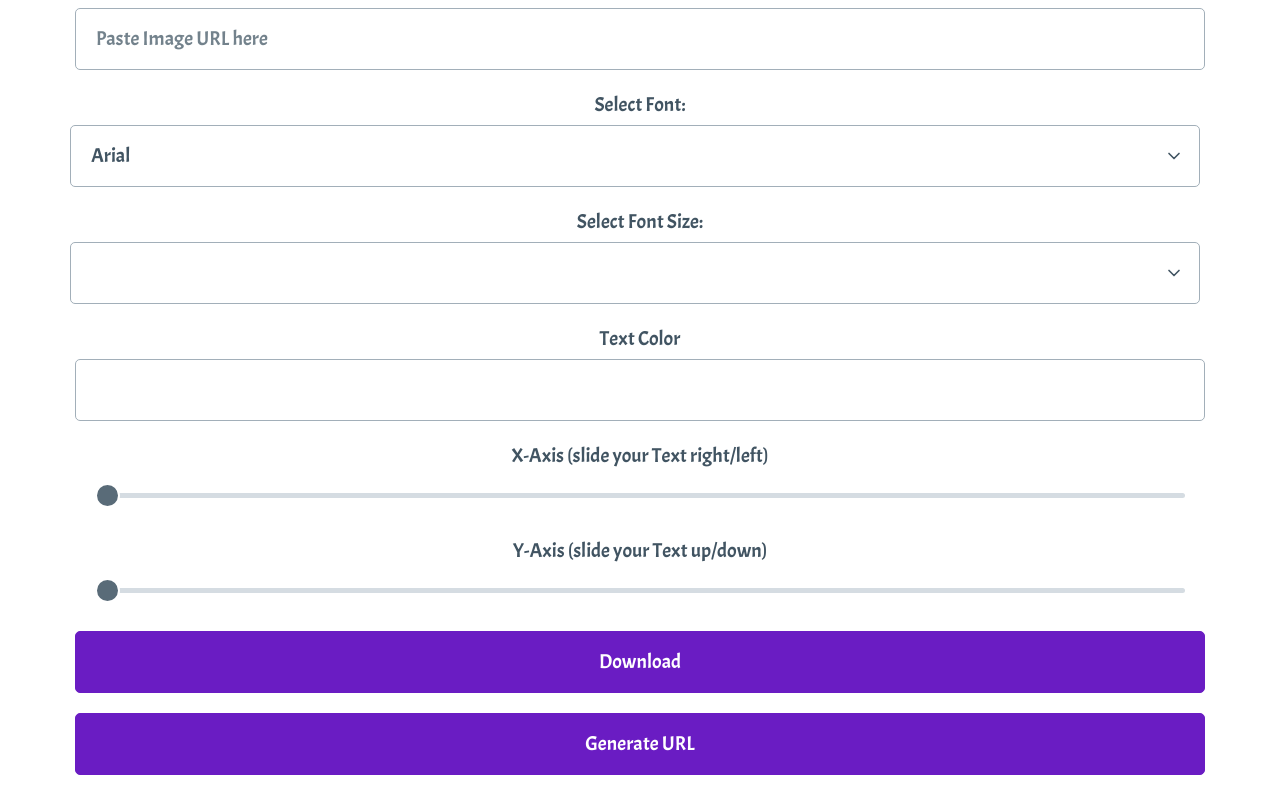
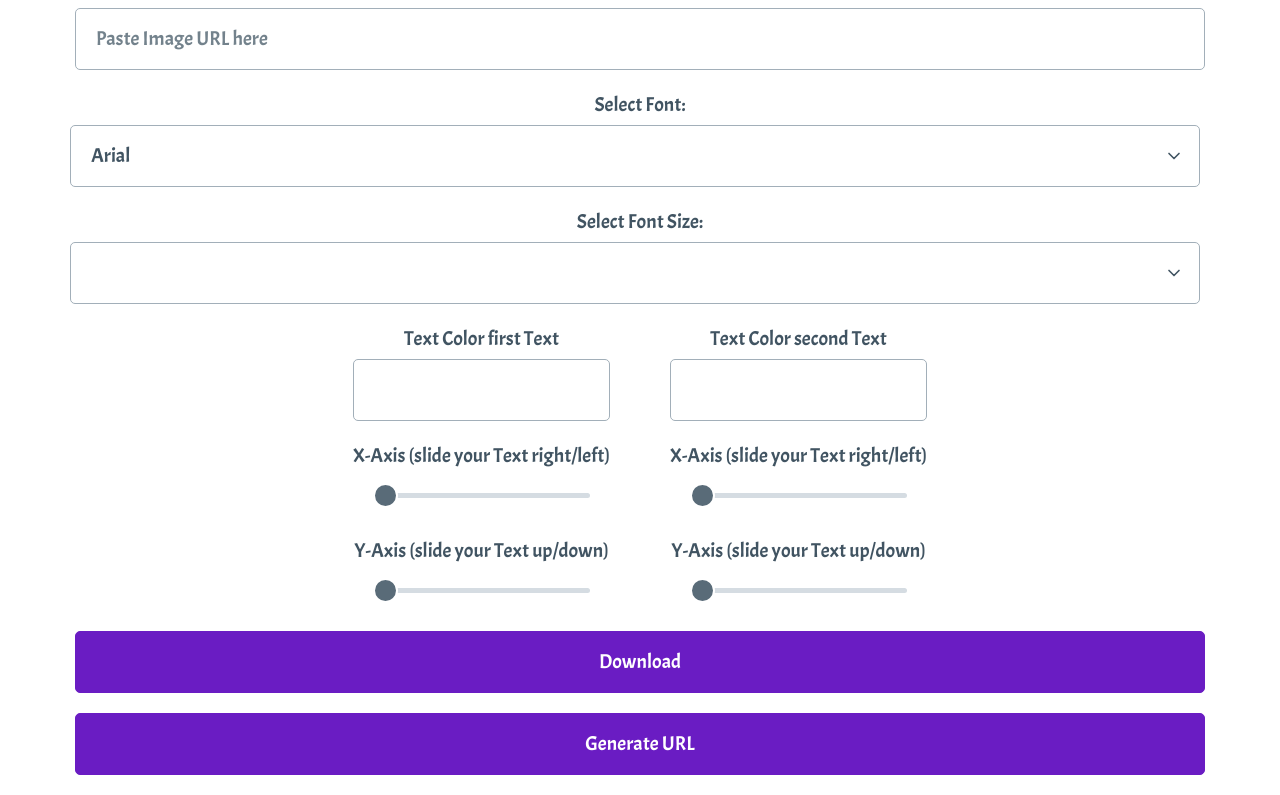
Before and after one commit to coding-bootcamps-eu/final-project-2023-06, a Vue app: page / in a window 1280 px wide. Shown: the part 568-1363 px from the top of the page. Built offline with nearby package versions, Linux system fonts and the light colour scheme; a web font is replaced by a local one.

Commit message:
test: adds second textarea

```diff
--- a/src/views/HomeView.vue
+++ b/src/views/HomeView.vue
@@ -78,17 +78,30 @@
           >
             <img :src="imageUrl" alt="Selected Image" @load="onLoadImage" />
             <textarea
-              class="combinedText"
+              class="firstText combinedText"
               :style="{
-                color: textColor,
-                top: y + '%',
-                left: x + '%',
+                color: firstTextColor,
+                top: y1 + '%',
+                left: x1 + '%',
                 fontFamily: selectedFont,
                 fontSize: selectedFontSize + 'px',
-                outline: none
+                outline: 'none'
               }"
-              v-model="combinedText"
-              placeholder="Enter Text"
+              v-model="firstText"
+              placeholder="Enter first Text"
+            ></textarea>
+            <textarea
+              class="secondText combinedText"
+              :style="{
+                color: secondTextColor,
+                bottom: y2 + '%',
+                right: x2 + '%',
+                fontFamily: selectedFont,
+                fontSize: selectedFontSize + 'px',
+                outline: 'none'
+              }"
+              v-model="secondText"
+              placeholder="Enter second Text"
             ></textarea>
           </div>
         </div>
@@ -99,6 +112,7 @@
         </p>
         <button @click="copyUrlToClipboard">URL kopieren</button>
       </div>
+
       <label for="font-select">Select Font:</label>
       <select v-model="selectedFont" id="font-select">
         <option value="Arial">Arial</option>
@@ -122,12 +136,26 @@
         <option value="40">40px</option>
       </select>
 
-      <label for="color">Text Color</label>
-      <input type="color" v-model="textColor" />
-      <label for="range">X-Axis (slide your Text right/left)</label>
-      <input class="axis" type="range" v-model="x" />
-      <label for="range">Y-Axis (slide your Text up/down)</label>
-      <input class="axis" type="range" v-model="y" />
+      <div class="controls-select">
+        <div>
+          <label for="color">Text Color first Text</label>
+          <input type="color" v-model="firstTextColor" />
+          <label for="range">X-Axis (slide your Text right/left)</label>
+          <input class="axis" type="range" v-model="x1" />
+          <label for="range">Y-Axis (slide your Text up/down)</label>
+          <input class="axis" type="range" v-model="y1" />
+        </div>
+
+        <div>
+          <label for="color">Text Color second Text</label>
+          <input type="color" v-model="secondTextColor" />
+          <label for="range">X-Axis (slide your Text right/left)</label>
+          <input class="axis" type="range" v-model="x2" />
+          <label for="range">Y-Axis (slide your Text up/down)</label>
+          <input class="axis" type="range" v-model="y2" />
+        </div>
+      </div>
+
       <div v-if="generatedMeme">
         <img :src="generatedMeme" alt="Generated Meme" />
         <button @click="downloadMeme">Download Meme</button>
@@ -145,11 +173,16 @@ export default {
   data() {
     return {
       imageUrl: '',
-      combinedText: '',
+      /*combinedText: '',*/
+      firstText: '', // Datenfeld für den ersten Text
+      secondText: '', // Datenfeld für den zweiten Text
       generatedMeme: null,
-      textColor: '#ffffff',
-      x: 0,
-      y: 0,
+      firstTextColor: '#ffffff', // Textfarbe für den ersten Text
+      secondTextColor: '#ffffff', // Textfarbe für den zweiten Text
+      x1: 0, // X-Position für den ersten Text
+      y1: 0, // Y-Position für den ersten Text
+      x2: 0, // X-Position für den zweiten Text
+      y2: 0, // Y-Position für den zweiten Text
       selectedFont: 'Arial',
       selectedFontSize: `30`,
       imageNaturalSize: null,
@@ -303,6 +336,12 @@ export default {
   align-content: center;
   text-align: center;
 }
+.controls-select {
+  display: flex;
+  flex-direction: row;
+  align-items: center;
+  gap: 3rem;
+}
 
 .template-grid {
   display: grid;
```
